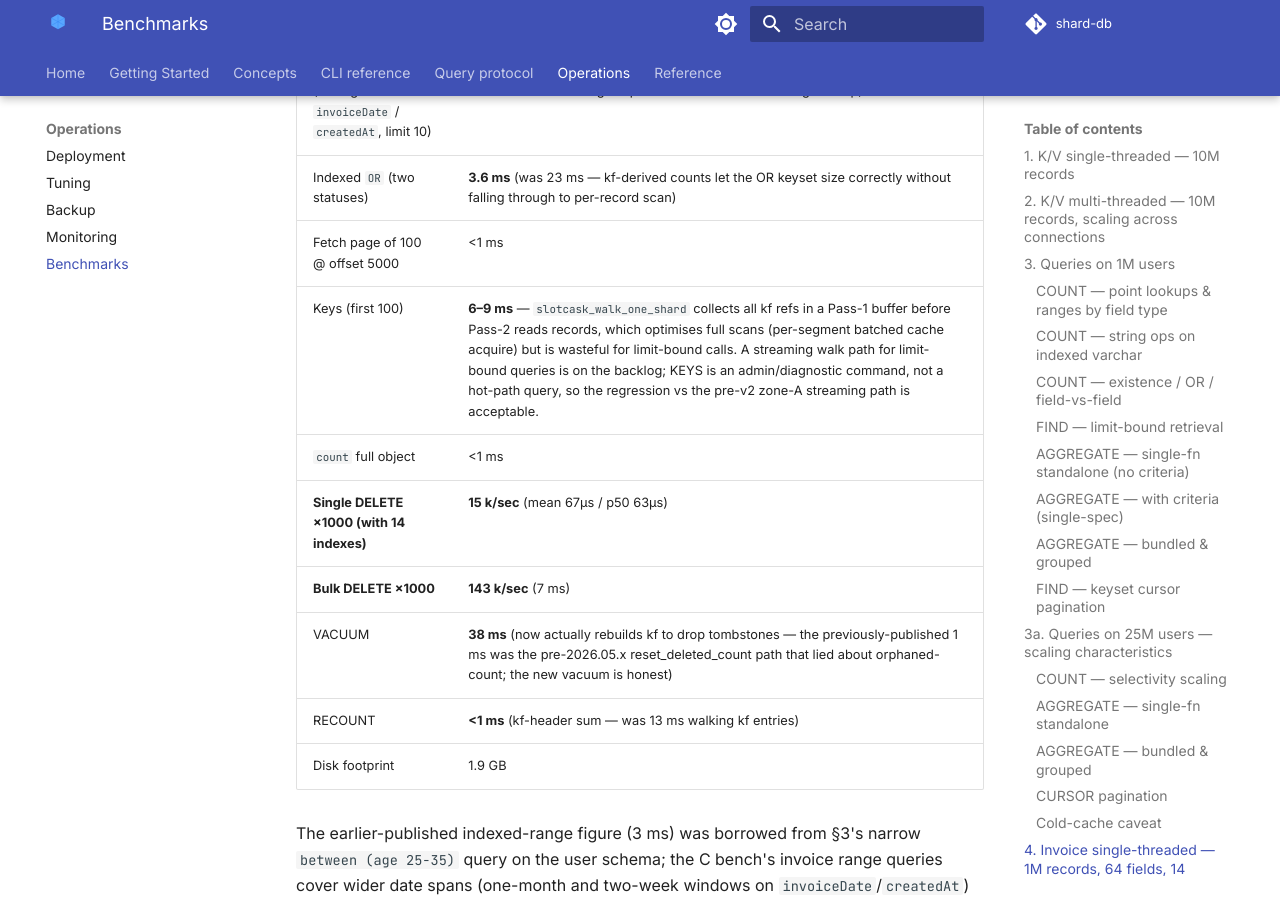
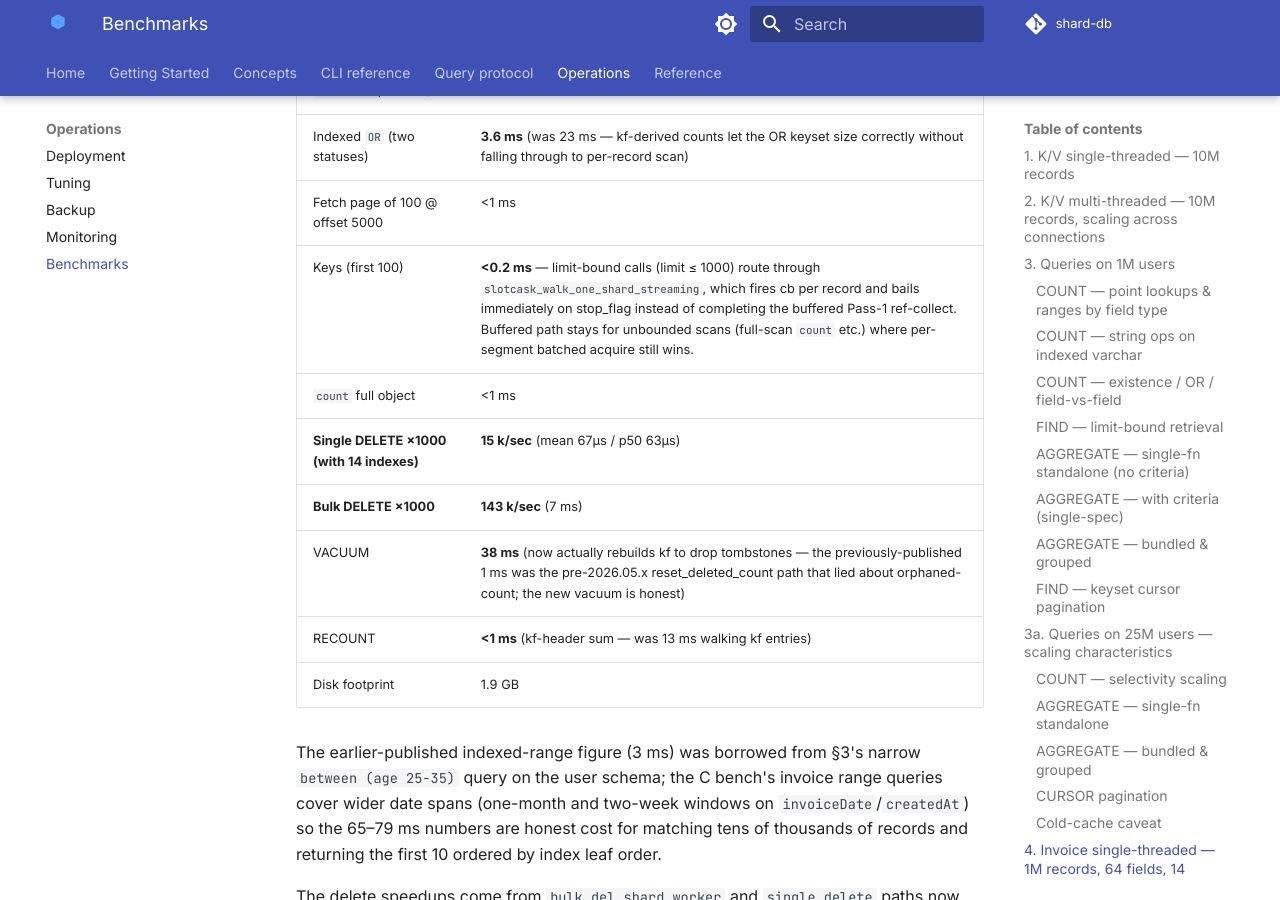
Before and after one commit to sayyiditow/shard-db, an MkDocs documentation site: the page built from docs/operations/benchmarks.md, in a window 1280 px wide and 900 px high, scrolled down 11788 px. Built offline with MkDocs 1.6.1 and Material for MkDocs 9.7.7, drawn with Linux system fonts in a browser that asks for light colours; comment, search, counter and statistics services are not loaded.

Commit message:
docs(benchmarks): KEYS first 100 — <0.2ms with streaming walk
Bench-validated drop from 6.8ms to 0.18ms (38× faster) on the invoice
1M dataset after aec553f wired the streaming per-shard walker into
cmd_keys for limit ≤ 1000.

The previous "6-9ms" doc note (commit 65b3602) reflected the
buffered Pass-1-then-Pass-2 walker that wasted work on limit-bound
queries. Streaming walk fires cb per record so stop_flag propagates
immediately.

Co-Authored-By: Claude Opus 4.7 (1M context) <noreply@anthropic.com>

```diff
--- a/docs/operations/benchmarks.md
+++ b/docs/operations/benchmarks.md
@@ -266,7 +266,7 @@ Realistic wide-object schema (~1.9 KB/record). Composite indexes include `irbmSt
 | Indexed `range` (wide gte+lte on `invoiceDate` / `createdAt`, limit 10) | **<1 ms warm** (was 64–65 ms in earlier docs — that was first-touch cold; the post-2026.05.1 batched seg-acquire makes warm-cache range cheap) |
 | Indexed `OR` (two statuses) | **3.6 ms** (was 23 ms — kf-derived counts let the OR keyset size correctly without falling through to per-record scan) |
 | Fetch page of 100 @ offset 5000 | <1 ms |
-| Keys (first 100) | **6–9 ms** — `slotcask_walk_one_shard` collects all kf refs in a Pass-1 buffer before Pass-2 reads records, which optimises full scans (per-segment batched cache acquire) but is wasteful for limit-bound calls. A streaming walk path for limit-bound queries is on the backlog; KEYS is an admin/diagnostic command, not a hot-path query, so the regression vs the pre-v2 zone-A streaming path is acceptable. |
+| Keys (first 100) | **<0.2 ms** — limit-bound calls (limit ≤ 1000) route through `slotcask_walk_one_shard_streaming`, which fires cb per record and bails immediately on stop_flag instead of completing the buffered Pass-1 ref-collect. Buffered path stays for unbounded scans (full-scan `count` etc.) where per-segment batched acquire still wins. |
 | `count` full object | <1 ms |
 | **Single DELETE ×1000 (with 14 indexes)** | **15 k/sec** (mean 67µs / p50 63µs) |
 | **Bulk DELETE ×1000** | **143 k/sec** (7 ms) |
```
